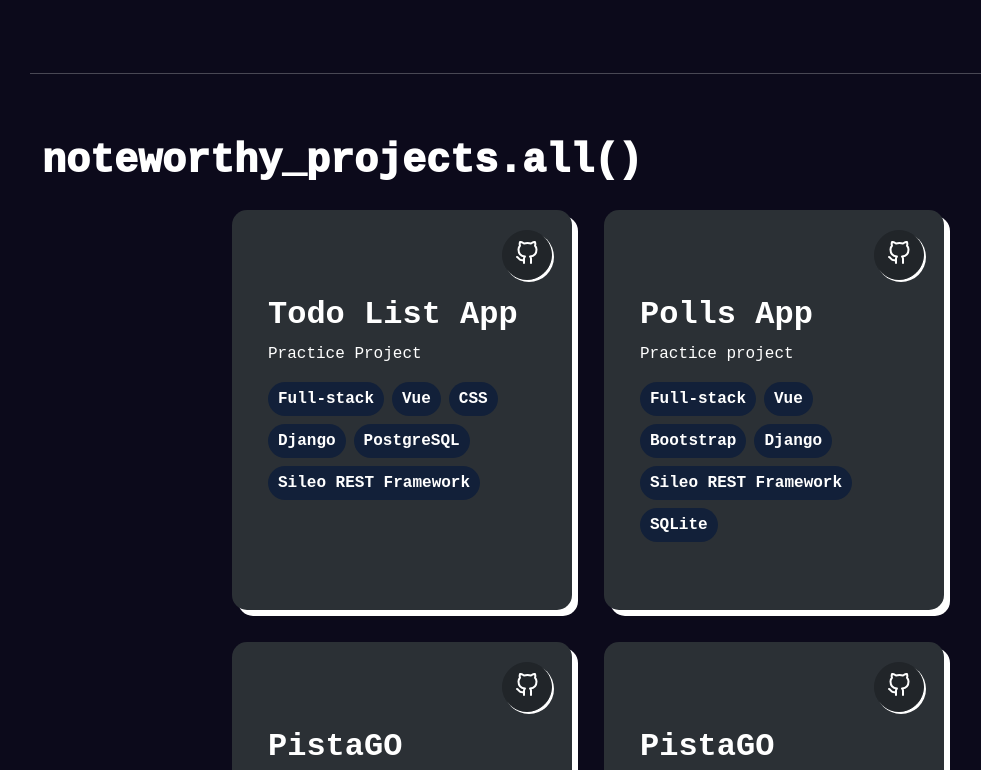
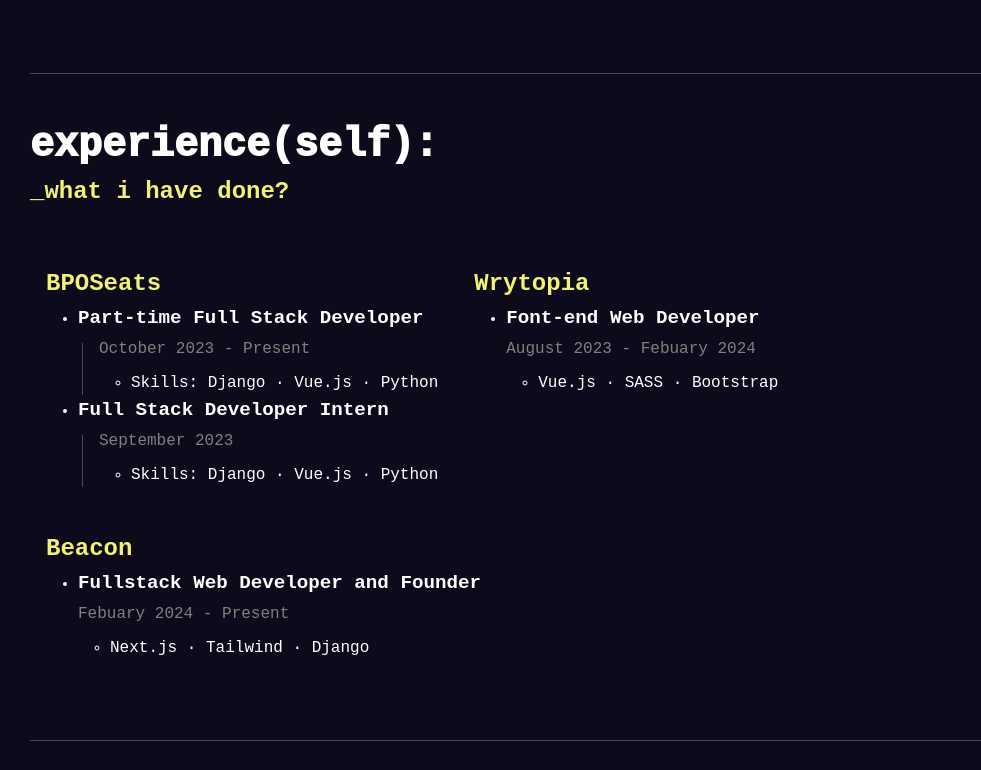
Before and after one commit to cup-noodlehS/portfolio-v2, a Vue app: page / in a window 1280 px wide. Shown: the part 2340-3110 px from the top of the page, without its empty margins (52-1033 px from the left). Built offline with nearby package versions, Linux system fonts and the light colour scheme.

Commit message:
update experience and photos

```diff
--- a/src/components/index/experience.vue
+++ b/src/components/index/experience.vue
@@ -37,9 +37,21 @@
         <ul>
           <li>
             <p class="sub-title">Font-end Web Developer</p>
-            <p class="date">August 2023 - present</p>
+            <p class="date">August 2023 - Febuary 2024</p>
             <ul>
               <li>Vue.js · SASS · Bootstrap</li>
+            </ul>
+          </li>
+        </ul>
+      </div>
+      <div class="exp-box">
+        <h4 class="title">Beacon</h4>
+        <ul>
+          <li>
+            <p class="sub-title">Fullstack Web Developer and Founder</p>
+            <p class="date">Febuary 2024 - Present</p>
+            <ul>
+              <li>Next.js · Tailwind · Django</li>
             </ul>
           </li>
         </ul>
--- a/src/views/index.vue
+++ b/src/views/index.vue
@@ -5,9 +5,9 @@
   <main class="container">
     <Features />
     <hr />
+    <Experience />
+    <hr />
     <Projects />
-    <hr />
-    <Experience />
     <hr />
     <About />
   </main>
```
Also changed, not shown: public/images/aboutpic2.jpg.
